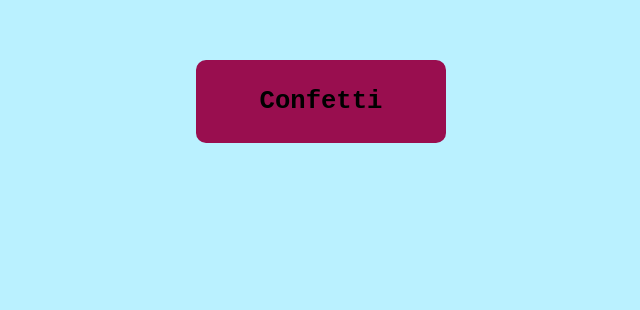
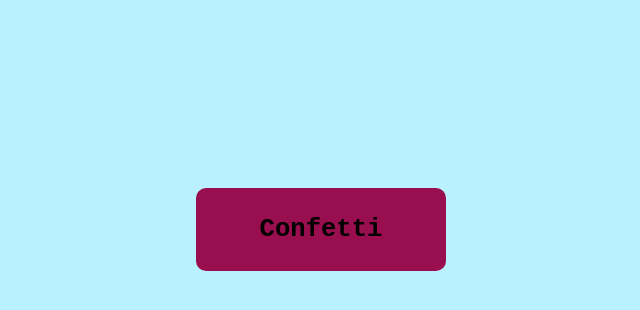
Before and after one commit to wbojczuk/confetti, a plain HTML site: page index.html in a window 1280 px wide. Shown: the part 324-634 px from the top of the page, without its empty margins (319-959 px from the left). Drawn offline with Linux system fonts and the light colour scheme.

Commit message:
Update style.css

```diff
--- a/style.css
+++ b/style.css
@@ -14,7 +14,7 @@ body{
 }
 
 .confetti-test{
-    margin-top: 30vw;
+    margin-top: 40%;
     display: inline-flex;
     align-items: center;
     justify-content: center;
```
